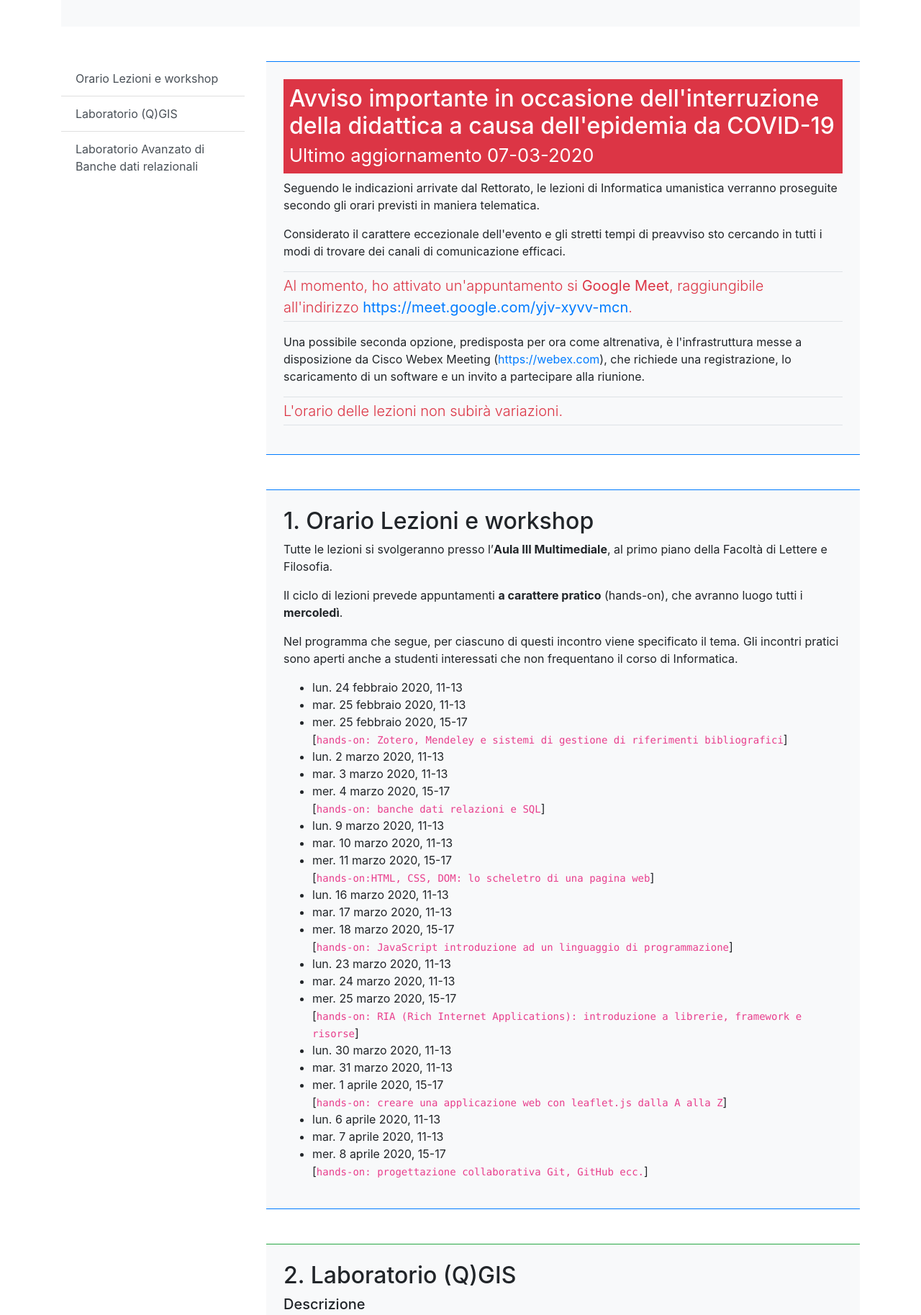
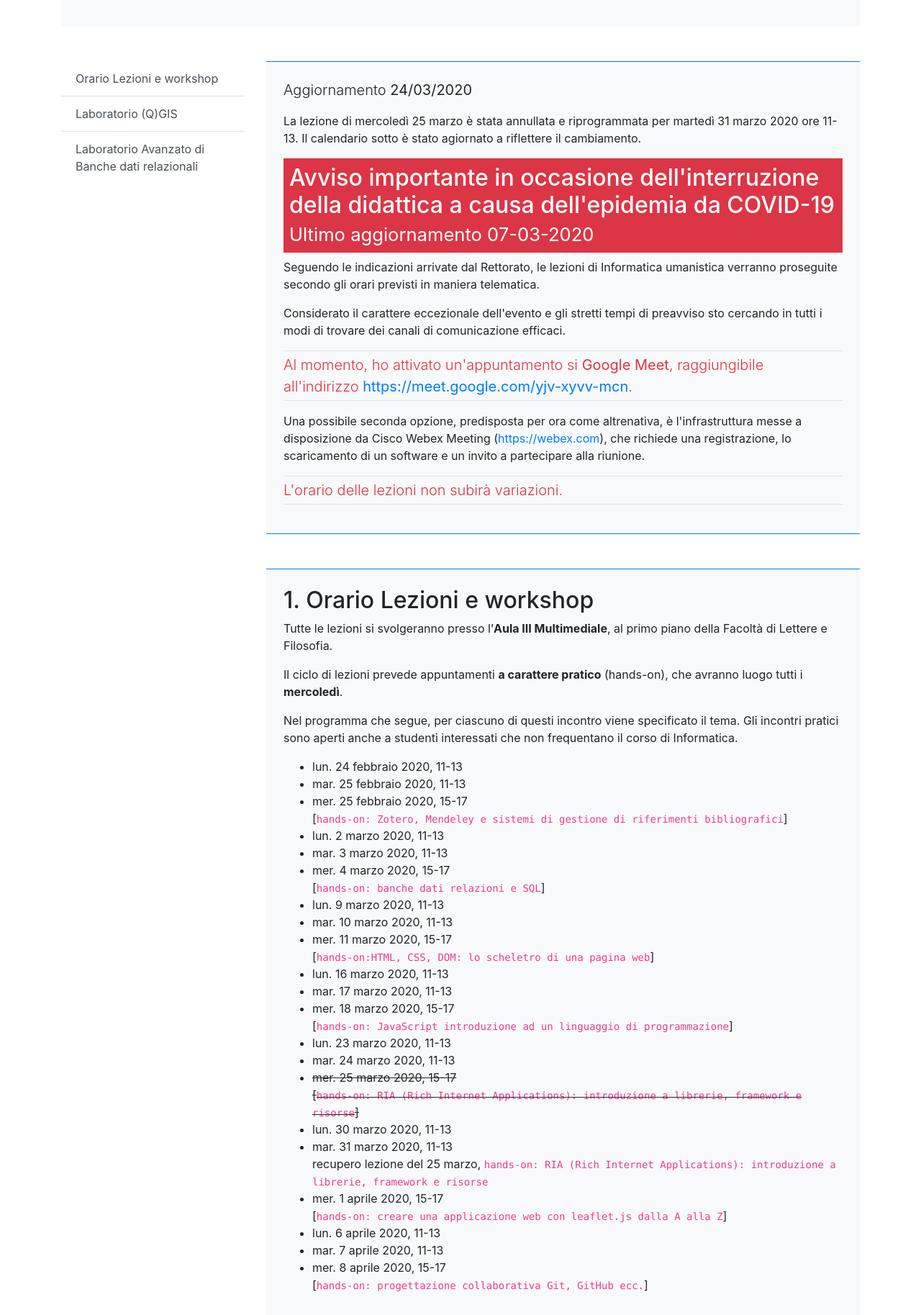
Before and after one commit to jbogdani/didattica-2019-2020, a plain HTML site: page index.html in a window 1280 px wide. Shown: the part 588-2415 px from the top of the page at 72% size. Drawn offline with nearby package versions, Linux system fonts and the light colour scheme.

Commit message:
Update index.html

```diff
--- a/index.html
+++ b/index.html
@@ -46,6 +46,9 @@
           </div>
           <div class="col-12 col-sm-9">
               <div class="mb-5 bg-light p-4 border-top border-bottom border-primary">
+                <p class="lead">Aggiornamento <strong>24/03/2020</strong></p>
+                <p>La lezione di mercoledì 25 marzo è stata annullata e riprogrammata per martedì 31 marzo 2020 ore 11-13.
+                  Il calendario sotto è stato agiornato a riflettere il cambiamento.</p>
                 <h2 class="bg-danger text-white p-2">Avviso importante in occasione dell'interruzione della didattica a causa dell'epidemia da COVID-19<br>
                   <small>Ultimo aggiornamento 07-03-2020</small></h2>
                 <p>Seguendo le indicazioni arrivate dal Rettorato, le lezioni di Informatica umanistica verranno proseguite
@@ -77,9 +80,9 @@
                     <li>mer. 18 marzo 2020, 15-17<br>[<code>hands-on: JavaScript introduzione ad un linguaggio di programmazione</code>]</li>
                     <li>lun. 23 marzo 2020, 11-13</li>
                     <li>mar. 24 marzo 2020, 11-13</li>
-                    <li>mer. 25 marzo 2020, 15-17<br>[<code>hands-on: RIA (Rich Internet Applications): introduzione a librerie, framework e risorse</code>]</li>
+                    <li><del>mer. 25 marzo 2020, 15-17<br>[<code>hands-on: RIA (Rich Internet Applications): introduzione a librerie, framework e risorse</code>]</del></li>
                     <li>lun. 30 marzo 2020, 11-13</li>
-                    <li>mar. 31 marzo 2020, 11-13</li>
+                    <li>mar. 31 marzo 2020, 11-13<br>recupero lezione del 25 marzo, <code>hands-on: RIA (Rich Internet Applications): introduzione a librerie, framework e risorse</code></li>
                     <li>mer. 1 aprile 2020, 15-17<br>[<code>hands-on: creare una applicazione web con leaflet.js dalla A alla Z</code>]</li>
                     <li>lun. 6 aprile 2020, 11-13</li>
                     <li>mar. 7 aprile 2020, 11-13</li>
```
